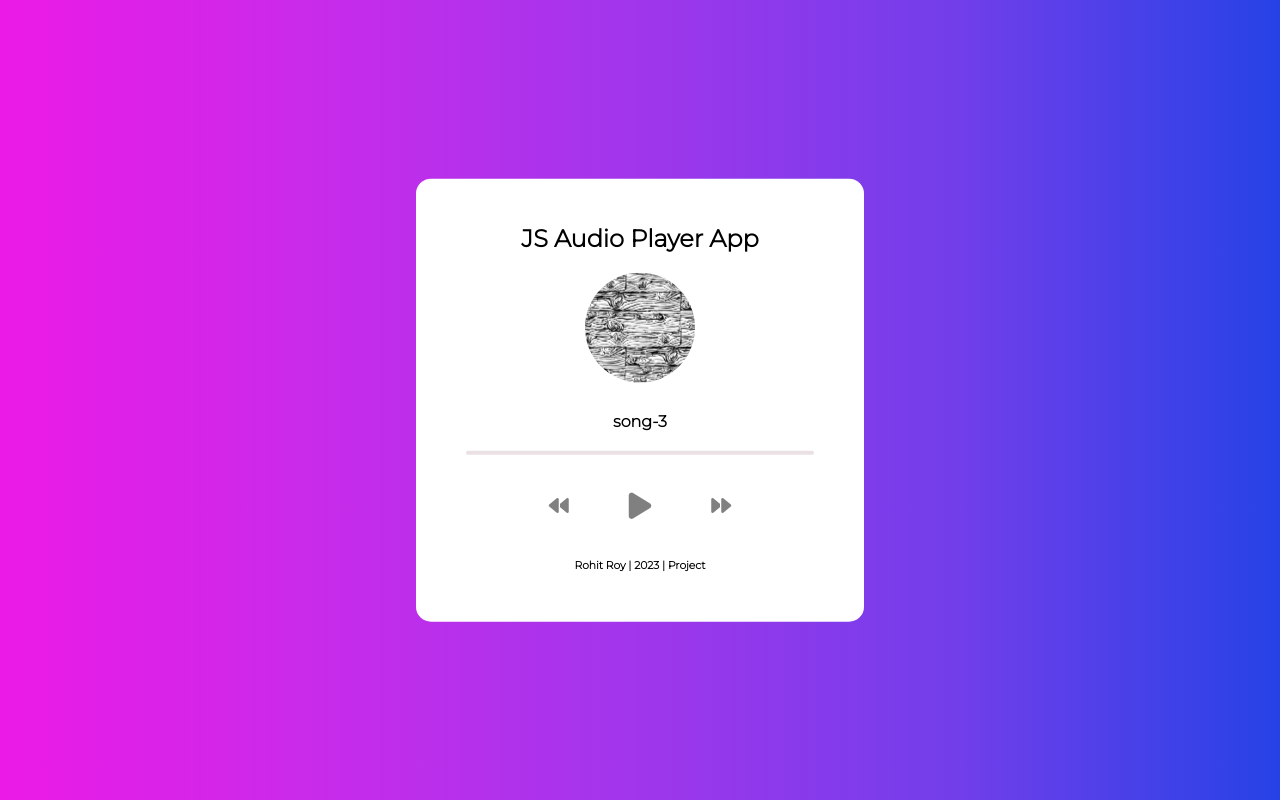
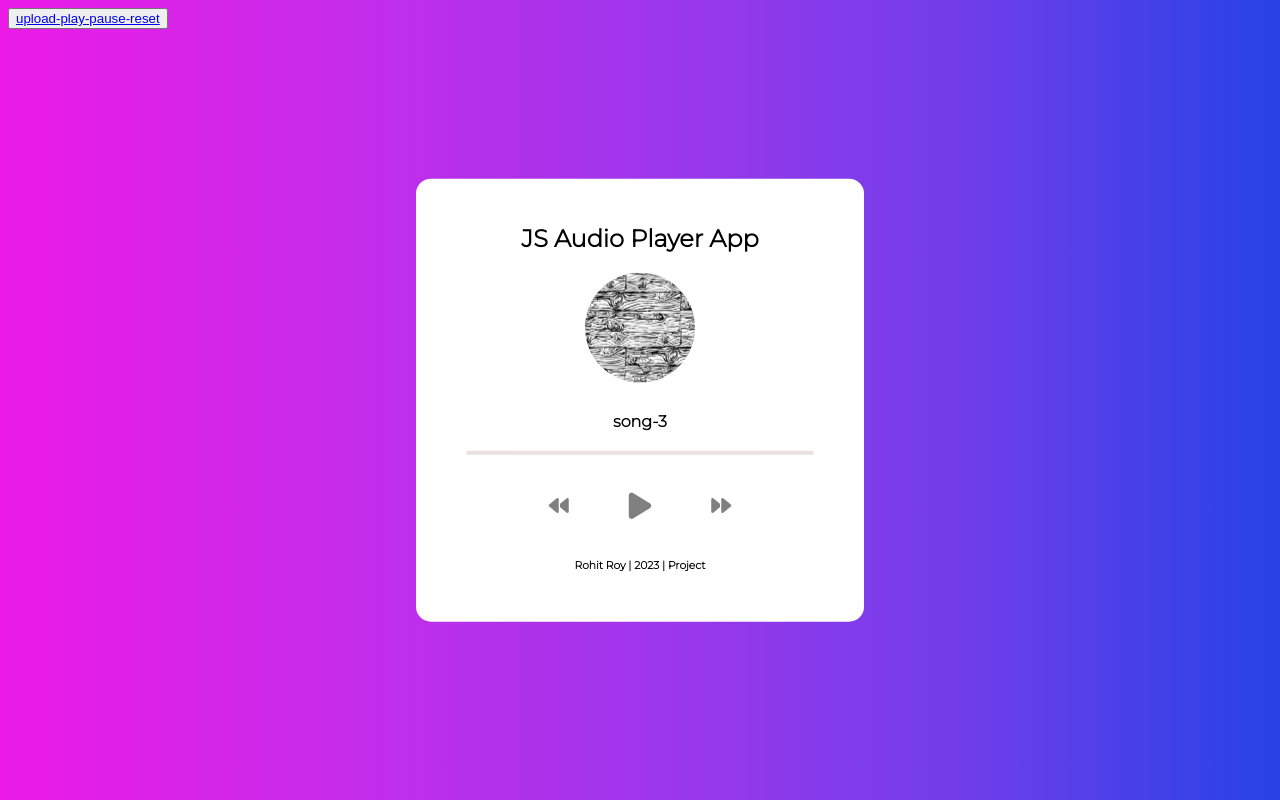
Before and after one commit to rohitroy-github/basic-js-audio-player-app, a plain HTML site: page index.html in a window 1280 px wide. Drawn offline with Linux system fonts and the light colour scheme.

Commit message:
uploading new player !

```diff
--- a/index.html
+++ b/index.html
@@ -18,6 +18,9 @@
   </head>
 
   <body>
+    <button>
+      <a href="./upload-play-pause-reset/index.html">upload-play-pause-reset</a>
+    </button>
     <div class="music-container" id="music-container">
       <div class="heading">
         <h2>JS Audio Player App</h2>
```
